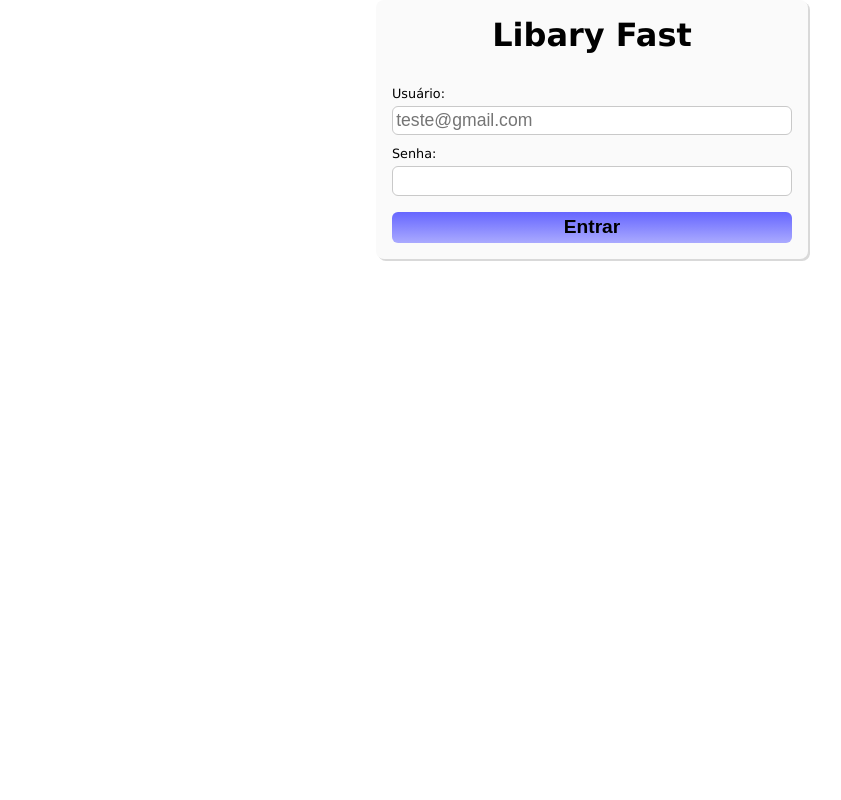
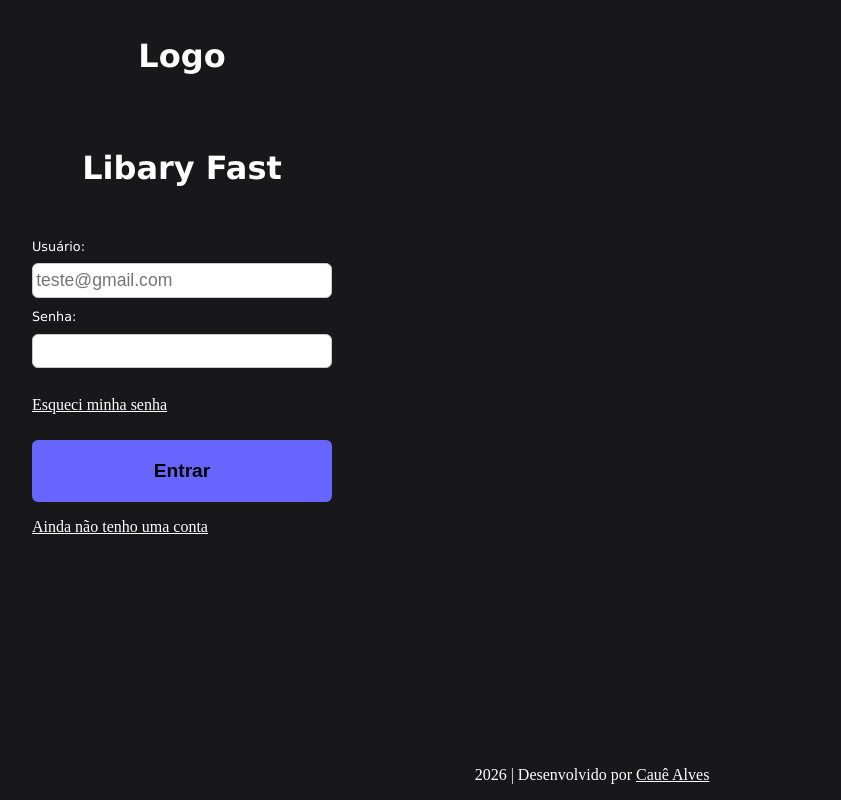
Before and after one commit to cauealb/biblioteca-front-simple, a React (Vite) app: page / in a window 1280 px wide. Shown: the whole page, without its empty margins (48-889 px from the left). Built offline with nearby package versions, Linux system fonts and the light colour scheme.

Commit message:
style: Mudando forma do login

```diff
--- a/src/index.css
+++ b/src/index.css
@@ -1,4 +1,15 @@
+html,
+body,
+#root {
+  height: 100%;
+  display: grid;
+}
+
+body {
+  margin: 0;
+  background-color: #18181b;
+}
+
 * {
-  margin: 0;
-  padding: 0;
+  outline: none;
 }
--- a/src/pages/LoginPages.tsx
+++ b/src/pages/LoginPages.tsx
@@ -4,6 +4,7 @@ export default function LoginPages() {
     return (
         <>
             <div className={styles.card}>
+                <h1 className="head">Logo</h1>
                 <h1 className="head">Libary Fast</h1>
                 <div className={styles.inputs}>
                     <label>
@@ -14,9 +15,13 @@ export default function LoginPages() {
                         Senha:
                         <input type="password" name="user" />
                     </label>
+                    <p>Esqueci minha senha</p>
                 </div>
                 <button className={styles.btn}>Entrar</button>
+                <p className={styles.forgotPassword}>Ainda não tenho uma conta</p>
             </div>
+
+            <p className={styles.byMe}>2026 | Desenvolvido por <a target='_blank' href='https://github.com/cauealb'>Cauê Alves</a></p>
         </>
     )
 }
--- a/src/pages/style.module.css
+++ b/src/pages/style.module.css
@@ -1,17 +1,19 @@
 .card {
     display: grid;
-    gap: 1rem;
-    background-color: #fafafa;
-    margin: auto;
-    max-width: 400px;
+    max-width: 300px;
     border-radius: 8px;
-    box-shadow: 2px 2px #d9d9d9;
     padding: 1rem;
+    color: white;
+    margin-left: 4rem;
 
     h1 {
         text-align: center;
-        padding-bottom: 1rem;
         font-family: Verdana, Geneva, Tahoma, sans-serif;
+    }
+
+    p {
+        text-decoration: underline;
+        cursor: pointer;
     }
 }
 
@@ -35,7 +37,7 @@
 }
 
 .btn {
-    /* background-color: #6666ff; */
+    background-color: #6666ff;
     border: none;
     padding-inline: 1.3rem;
     padding-block: 0.3rem;
@@ -44,7 +46,6 @@
     font-weight: bold;
     cursor: pointer;
     transition: 0.2s;
-    background: linear-gradient(to bottom, #6666ff, #aaaaff);
 
 
     &:hover {
@@ -53,3 +54,15 @@
         background-color: #aaaaff;
     }
 }
+
+.byMe {
+    color: white;
+    justify-self: center;
+    align-content: flex-end;
+}
+
+a {
+    text-decoration: underline;
+    cursor: pointer;
+    color: white;
+}
```
